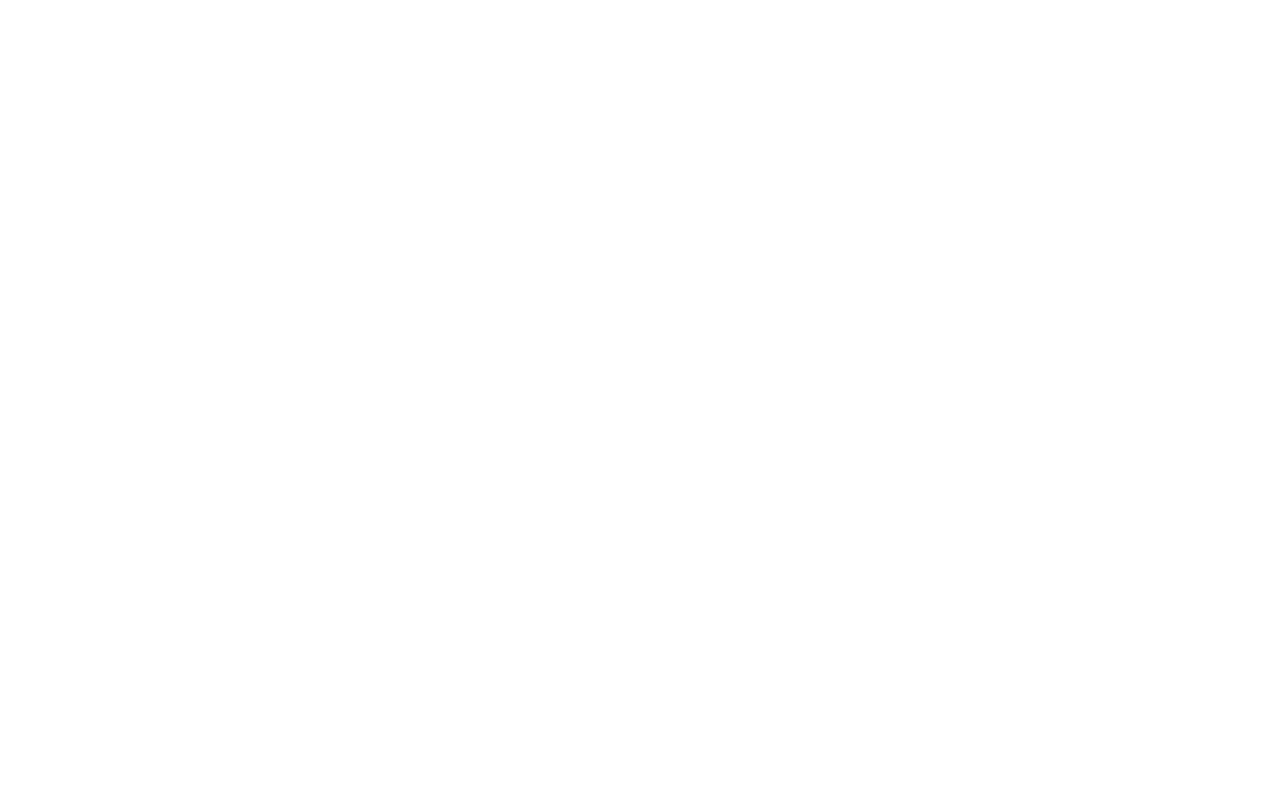
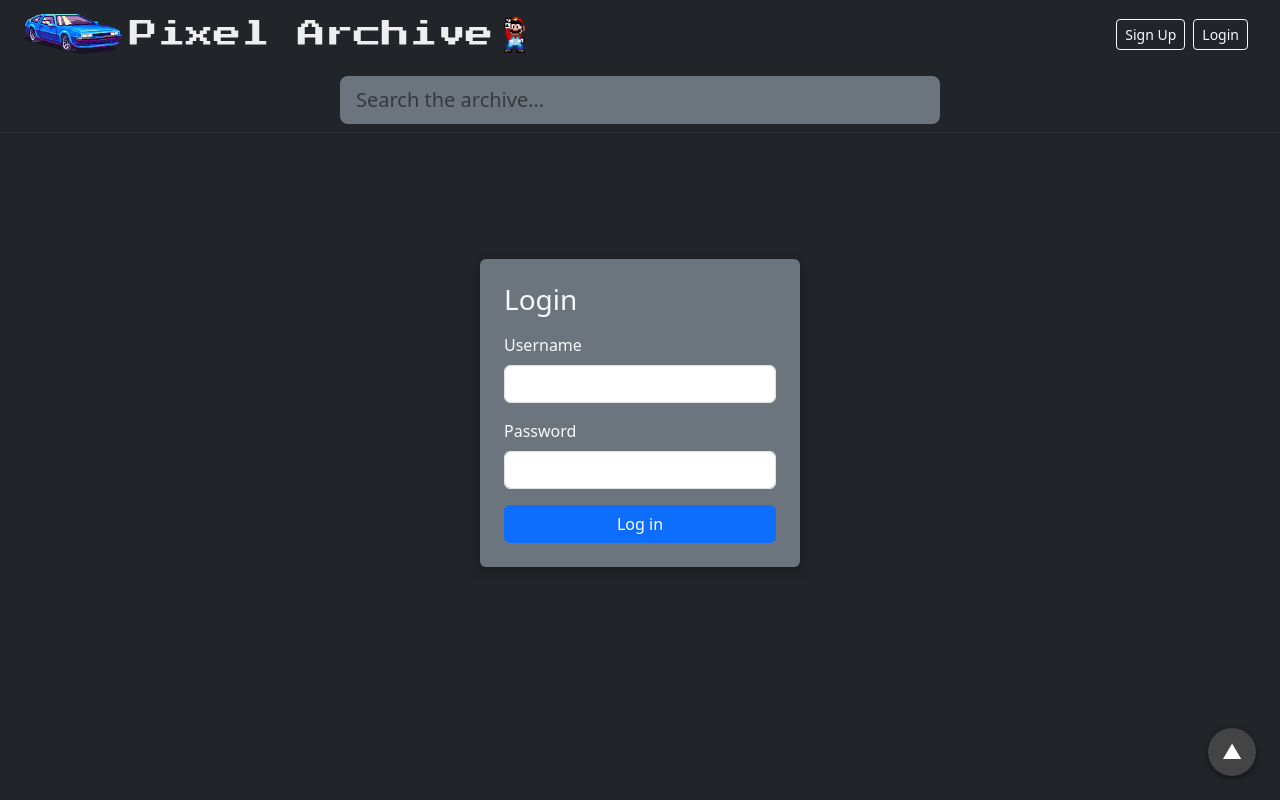
Before and after one commit to szucscristi/frontend-PixelArchive, a Vue app: page /login in a window 1280 px wide. Before the commit this address had no page. Built offline with nearby package versions, Linux system fonts and the light colour scheme.

Commit message:
made register, login and user profile

```diff
--- /dev/null
+++ b/src/auth.js
@@ -0,0 +1,39 @@
+// src/services/auth.js
+import axios from 'axios';
+
+const TOKEN_KEY = 'jwt_token';
+const USERNAME_KEY = 'username';
+
+export function login(username, password) {
+  return axios.post('/api/auth/login', { username, password })
+    .then(res => {
+      const token = res.data.token;
+      localStorage.setItem(TOKEN_KEY, token);
+      localStorage.setItem(USERNAME_KEY, username);
+      axios.defaults.headers.common.Authorization = `Bearer ${token}`;
+    });
+}
+
+export function register(username, password) {
+    return axios.post('/api/auth/register', { username, password });
+  }
+
+export function logout() {
+  localStorage.removeItem(TOKEN_KEY);
+  localStorage.removeItem(USERNAME_KEY);
+  delete axios.defaults.headers.common.Authorization;
+}
+
+export function isLoggedIn() {
+  return !!localStorage.getItem(TOKEN_KEY);
+}
+
+export function getUsername() {
+  return localStorage.getItem(USERNAME_KEY);
+}
+
+// În momentul încărcării aplicației, dacă avem token, setăm header-ul:
+const existingToken = localStorage.getItem(TOKEN_KEY);
+if (existingToken) {
+  axios.defaults.headers.common.Authorization = `Bearer ${existingToken}`;
+}
--- a/src/components/pages/BaseLayout.vue
+++ b/src/components/pages/BaseLayout.vue
@@ -1,14 +1,40 @@
 <template>
   <div class="d-flex flex-column min-vh-100 bg-dark text-light">
     <!-- Navbar centrat -->
-      <nav class="navbar navbar-dark bg-dark justify-content-center py-2">
-        <a href="#"
+    <nav class="navbar navbar-dark bg-dark justify-content-between px-4 py-2">
+      <router-link
+        to="/"
         class="navbar-brand d-flex align-items-center"
-           @click.prevent="goHome">
+        @click.prevent="goHome"
+      >
         <img :src="logo" alt="Pixel Archive" class="brand-logo"/>
         <span class="brand-text ms-2">Pixel Archive</span>
         <img :src="marioLogo" alt="Mario Logo" class="mario-logo ms-2"/>
-        </a>
+      </router-link>
+
+      <div>
+        <router-link
+          v-if="!loggedIn"
+          to="/register"
+          class="btn btn-outline-light btn-sm me-2"
+        >
+          Sign Up
+        </router-link>
+        <router-link
+          v-if="!loggedIn"
+          to="/login"
+          class="btn btn-outline-light btn-sm me-2"
+        >
+          Login
+        </router-link>
+        <router-link
+          v-else
+          to="/profile"
+          class="btn btn-outline-light btn-sm"
+        >
+          Profile
+        </router-link>
+      </div>
     </nav>
 
     <!-- Search Bar global, vizibilă pe toate paginile -->
@@ -34,9 +60,10 @@
 </template>
 
 <script>
+import { isLoggedIn } from '@/auth';
 import GoUpButton from './GoUpButton.vue';
-  import logo      from '@/assets/carLogo.png';
-  import marioLogo from '@/assets/marioLogo.png';
+import logo        from '@/assets/carLogo.png';
+import marioLogo   from '@/assets/marioLogo.png';
 
 export default {
   name: 'BaseLayout',
@@ -45,18 +72,26 @@
     searchTerm: { type: String, default: '' }
   },
   emits: ['update:searchTerm','reset-global'],
+  computed: {
+    loggedIn() {
+      return isLoggedIn();
+    }
+  },
   methods: {
     goHome() {
-        history.pushState(null,'',window.location.pathname);
-        this.$emit('update:searchTerm','');
+      // resetăm searchTerm global și notificăm slot-urile
+      this.$emit('update:searchTerm', '');
       this.$emit('reset-global');
-        window.scrollTo({ top:0, behavior:'smooth' });
+      // scroll sus
+      this.scrollToTop();
     },
     scrollToTop() {
-        window.scrollTo({ top:0, behavior:'smooth' });
+      window.scrollTo({ top: 0, behavior: 'smooth' });
     }
   },
-    data() { return { logo, marioLogo }; }
+  data() {
+    return { logo, marioLogo };
+  }
 };
 </script>
 
--- /dev/null
+++ b/src/components/pages/UserLogin.vue
@@ -0,0 +1,52 @@
+<template>
+    <BaseLayout>
+      <div class="d-flex justify-content-center align-items-center" style="height:70vh;">
+        <form @submit.prevent="submit" class="p-4 bg-secondary rounded" style="min-width:320px;">
+          <h3 class="text-light mb-3">Login</h3>
+          <div class="mb-3">
+            <label class="form-label text-light">Username</label>
+            <input v-model="username" type="text" class="form-control" required />
+          </div>
+          <div class="mb-3">
+            <label class="form-label text-light">Password</label>
+            <input v-model="password" type="password" class="form-control" required />
+          </div>
+          <button type="submit" class="btn btn-primary w-100">Log in</button>
+          <div v-if="error" class="text-danger mt-2">{{ error }}</div>
+        </form>
+      </div>
+    </BaseLayout>
+  </template>
+
+  <script>
+  import { login } from '@/auth';
+  import BaseLayout from './BaseLayout.vue';
+
+  export default {
+    name: 'LoginPage',
+    components: { BaseLayout },
+    data() {
+      return {
+        username: '',
+        password: '',
+        error: ''
+      };
+    },
+    methods: {
+      submit() {
+        this.error = '';
+        login(this.username, this.password)
+          .then(() => {
+            this.$router.push('/profile');
+          })
+          .catch(() => {
+            this.error = 'Invalid credentials';
+          });
+      }
+    }
+  };
+  </script>
+
+  <style scoped>
+  form { box-shadow: 0 4px 12px rgba(0,0,0,0.3); }
+  </style>
--- /dev/null
+++ b/src/components/pages/UserProfile.vue
@@ -0,0 +1,35 @@
+<template>
+    <BaseLayout>
+      <div class="container py-5 text-light">
+        <h2>Welcome, {{ username }}!</h2>
+        <p>You are logged in.</p>
+        <button class="btn btn-outline-light" @click="doLogout">Logout</button>
+      </div>
+    </BaseLayout>
+  </template>
+
+  <script>
+  import BaseLayout from './BaseLayout.vue';
+  import { getUsername, logout } from '@/auth';
+
+  export default {
+    name: 'UserProfile',
+    components: { BaseLayout },
+    data() {
+      return {
+        username: getUsername()
+      };
+    },
+    methods: {
+      doLogout() {
+        logout();
+        this.$router.push('/login');
+      }
+    },
+    beforeRouteEnter(to, from, next) {
+      // dacă nu e logat, redirecționează la login
+      if (!getUsername()) return next('/login');
+      next();
+    }
+  };
+  </script>
--- /dev/null
+++ b/src/components/pages/UserRegister.vue
@@ -0,0 +1,78 @@
+<template>
+    <BaseLayout>
+      <div class="d-flex justify-content-center align-items-center" style="height:70vh;">
+        <form @submit.prevent="submit"
+              class="p-4 bg-secondary rounded"
+              style="min-width:320px;">
+          <h3 class="text-light mb-3">Sign Up</h3>
+
+          <div class="mb-3">
+            <label class="form-label text-light">Username</label>
+            <input v-model="username" type="text" class="form-control" required />
+          </div>
+
+          <div class="mb-3">
+            <label class="form-label text-light">Password</label>
+            <input v-model="password" type="password" class="form-control" required />
+          </div>
+
+          <div class="mb-3">
+            <label class="form-label text-light">Confirm Password</label>
+            <input v-model="confirmPassword" type="password" class="form-control" required />
+          </div>
+
+          <button type="submit"
+                  class="btn btn-primary w-100"
+                  :disabled="loading">
+            {{ loading ? 'Creating...' : 'Sign Up' }}
+          </button>
+
+          <div v-if="error" class="text-danger mt-2">{{ error }}</div>
+        </form>
+      </div>
+    </BaseLayout>
+  </template>
+
+  <script>
+  import { register } from '@/auth';
+  import BaseLayout from './BaseLayout.vue';
+
+  export default {
+    name: 'UserRegister',
+    components: { BaseLayout },
+    data() {
+      return {
+        username: '',
+        password: '',
+        confirmPassword: '',
+        loading: false,
+        error: ''
+      };
+    },
+    methods: {
+      async submit() {
+        this.error = '';
+        if (this.password !== this.confirmPassword) {
+          this.error = 'Passwords do not match';
+          return;
+        }
+        this.loading = true;
+        try {
+          await register(this.username, this.password);
+          // după succes, ducem utilizatorul la login
+          this.$router.push('/login');
+        } catch (e) {
+          this.error = e.response?.data || 'Registration failed';
+        } finally {
+          this.loading = false;
+        }
+      }
+    }
+  };
+  </script>
+
+  <style scoped>
+  form {
+    box-shadow: 0 4px 12px rgba(0,0,0,0.3);
+  }
+  </style>
```
Also changed, not shown: src/main.js (+7 -1 lines). Lines whose indentation alone changed are shown as unchanged.
